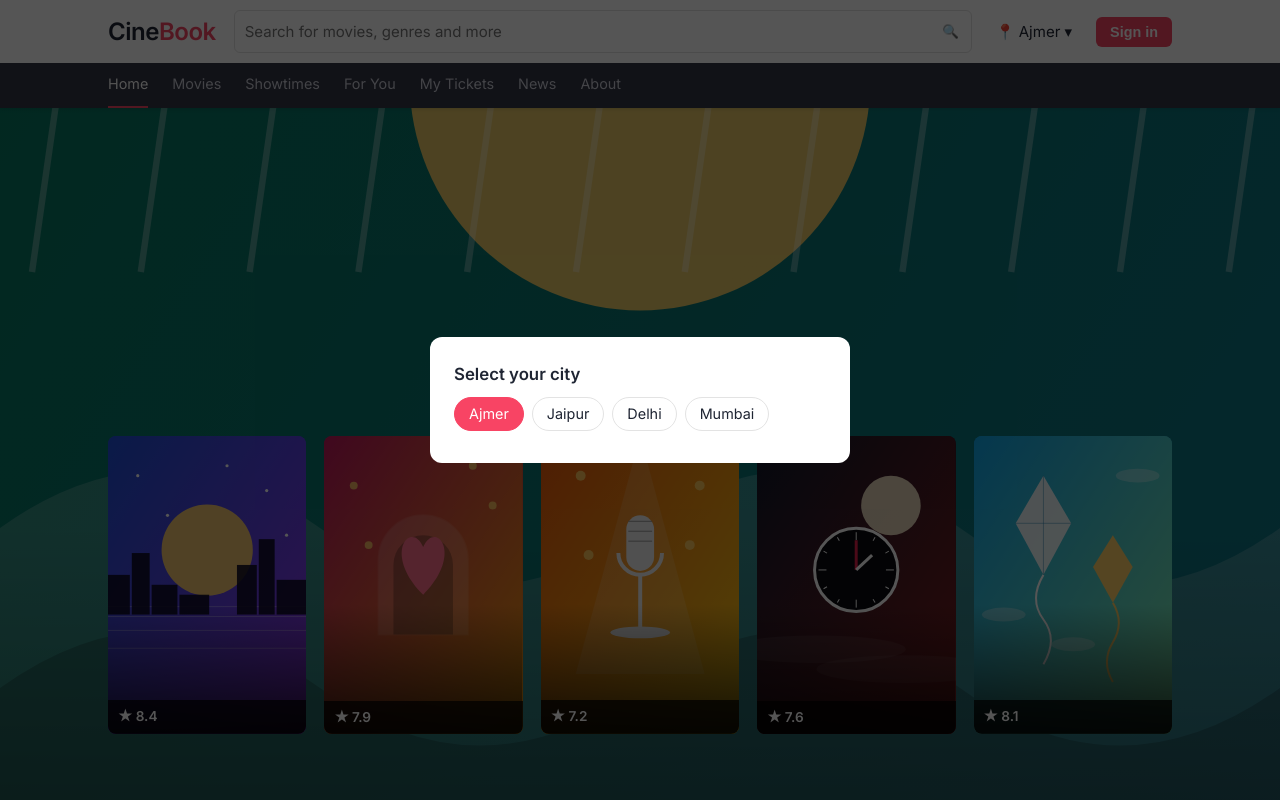
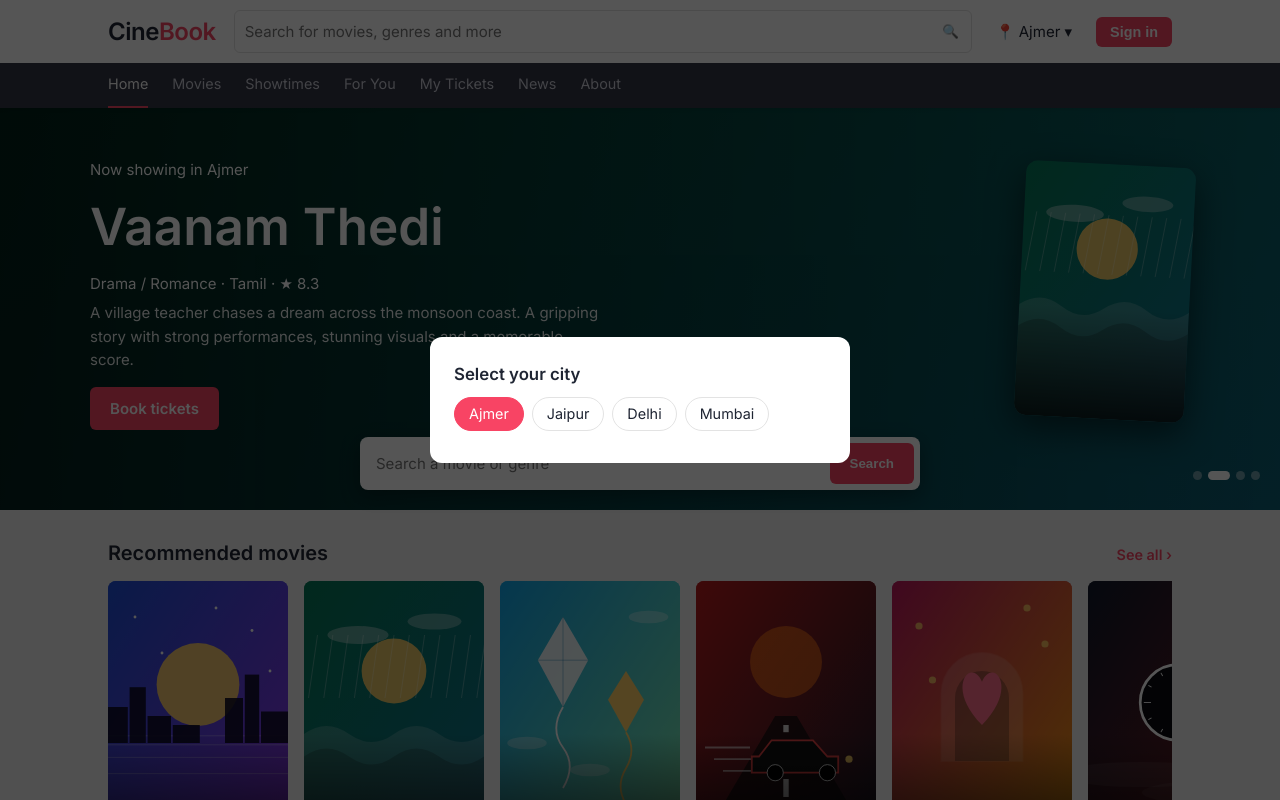
Before and after one commit to Lalitprajapat47/movie-ticket-booking-system, a React (Vite) app: page / in a window 1280 px wide. Shown: the top 800 px of the page. Built offline with nearby package versions, Linux system fonts and the light colour scheme.

Commit message:
feat: enhance Home component with dynamic movie display and improved search functionality

```diff
--- a/src/pages/Home.jsx
+++ b/src/pages/Home.jsx
@@ -1,31 +1,42 @@
-import { useState } from 'react'
+import { useState, useEffect } from 'react'
 import { Link, useNavigate } from 'react-router-dom'
 import MovieCard from '../components/MovieCard.jsx'
-import { MOVIES, GENRES, OFFERS, byId } from '../data'
 import Poster from '../components/Poster.jsx'
+import { MOVIES, GENRES, OFFERS, LANGS } from '../data'
 import { useApp } from '../store.jsx'
+const Row = ({ title, list, to }) => list.length ? (
+  <section>
+    <div className="rh"><h2>{title}</h2>{to && <Link to={to} className="more">See all ›</Link>}</div>
+    <div className="hrow">{list.map(m => <div key={m.id} className="hi"><MovieCard m={m} /></div>)}</div>
+  </section>) : null
 export default function Home() {
-  const [q, setQ] = useState(''); const nav = useNavigate(); const { track, city } = useApp()
+  const { track, city } = useApp(); const nav = useNavigate(); const [q, setQ] = useState(''); const [i, setI] = useState(0)
   const now = MOVIES.filter(m => m.status === 'now'), up = MOVIES.filter(m => m.status === 'upcoming')
-  const feat = [...now].sort((a, b) => b.rating - a.rating).slice(0, 3)
+  const top = [...now].sort((a, b) => b.rating - a.rating), slides = top.slice(0, 4), s = slides[i]
+  useEffect(() => { const t = setInterval(() => setI(x => (x + 1) % 4), 4500); return () => clearInterval(t) }, [])
   const go = e => { e.preventDefault(); if (q.trim()) track('search', { q: q.trim() }); nav(`/movies?q=${encodeURIComponent(q)}`) }
   return (<>
-    <section className="hero">
-      <div className="hp" aria-hidden="true">{[1, 6, 2, 7].map((id, i) => <div key={id} className={`hpc hp${i}`}><Poster m={byId(id)} /></div>)}</div>
-      <h1>Tonight’s film,<br />your seat, sorted.</h1>
-      <p>Showing now in {city}. Search a movie, pick a cinema, choose your seats.</p>
-      <form onSubmit={go}><input value={q} onChange={e => setQ(e.target.value)} placeholder="Search movies or genres" aria-label="Search movies" /><button className="btn">Search</button></form>
+    <section className="banner" style={{ background: s.bg }}>
+      <div className="bw">
+        <div className="bt">
+          <p>Now showing in {city}</p><h1>{s.title}</h1>
+          <p>{s.genres.join(' / ')} · {s.lang} · ★ {s.rating}</p><p className="bs">{s.syn}</p>
+          <Link className="btn" to={`/movie/${s.id}`}>Book tickets</Link>
+        </div>
+        <Link to={`/movie/${s.id}`} className="bp" aria-label={s.title}><Poster m={s} /></Link>
+      </div>
+      <form className="bsearch" onSubmit={go}><input value={q} onChange={e => setQ(e.target.value)} placeholder="Search a movie or genre" aria-label="Search movies" /><button className="btn">Search</button></form>
+      <div className="dots">{slides.map((_, k) => <button key={k} aria-label={`Slide ${k + 1}`} className={k === i ? 'dot on' : 'dot'} onClick={() => setI(k)} />)}</div>
     </section>
     <div className="wrap">
-      <h2>Now showing <Link to="/movies" className="more">See all</Link></h2>
-      <div className="grid">{now.slice(0, 5).map(m => <MovieCard key={m.id} m={m} />)}</div>
-      <h2>Upcoming releases</h2>
-      <div className="grid">{up.map(m => <MovieCard key={m.id} m={m} />)}</div>
-      <h2>Browse by genre</h2>
+      <Row title="Recommended movies" list={top} to="/movies" />
+      {LANGS.map(l => <Row key={l} title={`${l} movies`} list={now.filter(m => m.lang === l)} to="/movies" />)}
+      <Row title="Coming soon" list={up} to="/movies" />
+      <h2>Explore by genre</h2>
       <div className="chips">{GENRES.map(g => <Link key={g} className="chip" to={`/movies?genre=${g}`} onClick={() => track('genre', { genre: g })}>{g}</Link>)}</div>
       <h2>Featured</h2>
-      <div className="feat">{feat.map(m => <Link key={m.id} to={`/movie/${m.id}`} className="fcard" style={{ background: m.bg }}><h3>{m.title}</h3><p>{m.syn}</p><b>★ {m.rating}</b></Link>)}</div>
-      <h2>Offers</h2>
+      <div className="feat">{top.slice(0, 3).map(m => <Link key={m.id} to={`/movie/${m.id}`} className="fcard" style={{ background: m.bg }}><h3>{m.title}</h3><p>{m.syn}</p><b>★ {m.rating}</b></Link>)}</div>
+      <h2>Offers for you</h2>
       <div className="feat">{OFFERS.map(o => <div key={o.code} className="offer"><b>{o.t}</b><p>{o.d}</p></div>)}</div>
     </div>
   </>)
```
